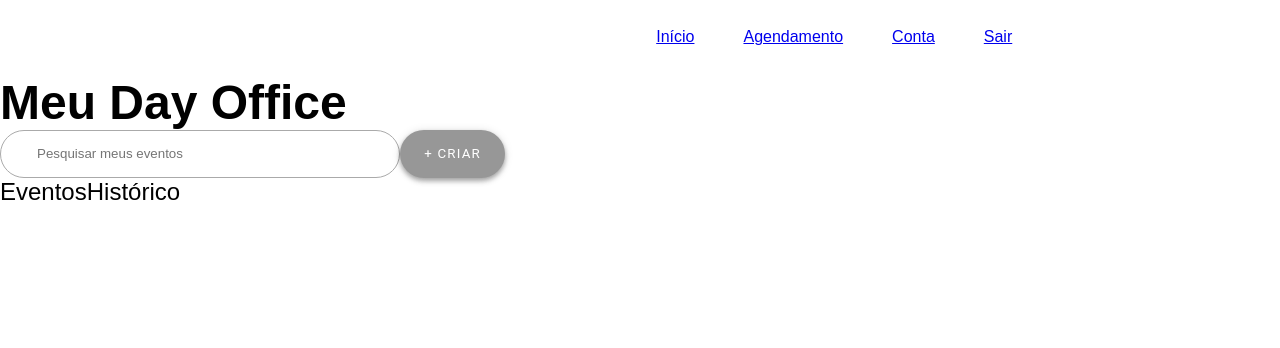
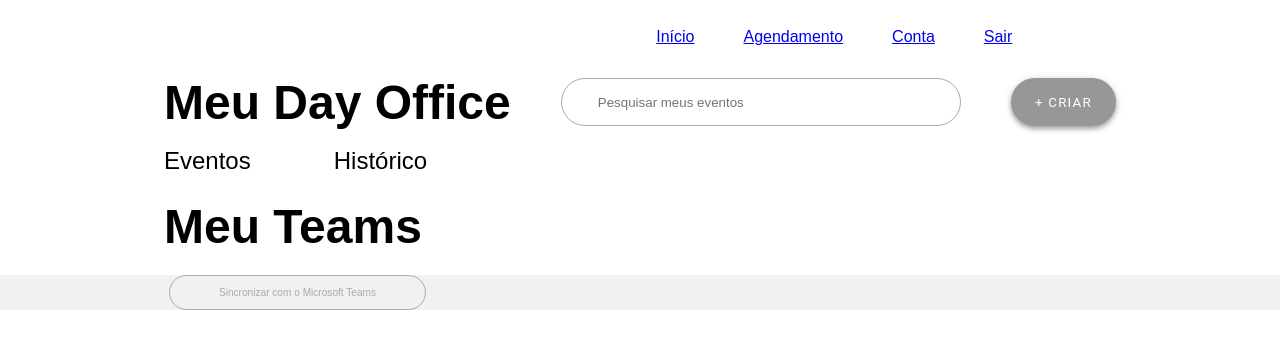
Before and after one commit to FuentesRichard/squad-31, a Next.js app in the folder PoC/Frontend/: page /Home in a window 1280 px wide. Shown: the top 348 px of the page. Built offline with nearby package versions, Linux system fonts and the light colour scheme.

Commit message:
Finalizando o main

```diff
--- a/PoC/Frontend/pages/Home.js
+++ b/PoC/Frontend/pages/Home.js
@@ -19,7 +19,18 @@ const Cabecalho = styled.header`
 `;
 
 const Main = styled.main`
-   h1 {
+   .container {
+      padding: 0 164px;
+   }
+
+   .first-area{
+      display: flex;
+      justify-content: space-between;
+      align-items: center;
+      margin-bottom: 17px;
+   }
+
+   .title {
       font-size: 48px;
       font-weight: 600;
    }
@@ -33,20 +44,31 @@ const Main = styled.main`
       box-sizing: border-box;
    }
 
-   h2 {
+   input:focus {
+      border: none;
+   }
+
+   .btn-section {
       font-size: 24px;
       display: inline;
       font-weight: 400;
+      margin-right: 83px;
+      background-color: #fff;
+      border: none;
+      border-bottom: 3px solid #fff;
+      cursor: pointer;
    }
 
-   h2:hover {
+   .btn-section:hover {
       border-bottom: 3px solid #000;
    }
 
-   button {
+   .btn-criar {
       height: 48px;
       width: 105.16px;
+      cursor: pointer;
       font-family: Roboto;
+      font-size: 13.38px;
       text-transform: uppercase;
       letter-spacing: 1.19px;
       border: none;
@@ -54,6 +76,27 @@ const Main = styled.main`
       background-color: #979797;
       color: #fff;
       box-shadow: 0px 4px 5px rgba(0, 0, 0, 0.14), 0px 1px 10px rgba(0, 0, 0, 0.12), 0px 2px 4px rgba(0, 0, 0, 0.2);
+   }
+
+   .btn-criar:hover {
+      border: none;
+   }
+
+   .teams {
+      width: 257px;
+      height: 35px;
+      background-color: #F2F0F0;
+      color: #AAAAAA;
+      border: 1.5px solid #AAAAAA;
+      border-radius: 50px;
+      font-size: 10.1182px;
+      margin-left: 169px;
+      cursor: pointer;
+   }
+
+   .content {
+      margin-top: 21px;
+      background-color: #F2F0F0;
    }
 `;
 
@@ -83,17 +126,28 @@ export default function Home() {
 
          <Main>
             <GlobalStyle />
-            <div>
-               <h1>Meu Day Office</h1>
-               <input type="text" placeholder="Pesquisar meus eventos" />
-               <button>+ Criar</button>
-            </div>
+            <section className="container ">
+               <div className="first-area">
+                  <h1 className="title">Meu Day Office</h1>
+                  <input type="text" placeholder="Pesquisar meus eventos" />
+                  <button className="btn-criar">+ Criar</button>
+               </div>
 
-            <div>
-               <h2>Eventos</h2>
-               <h2>Histórico</h2>
-            </div>
+               <button className="btn-section">Eventos</button>
+               <button className="btn-section">Histórico</button>
 
+               <div className="content">
+               </div>
+            </section>
+
+            <section>
+               <div className="container">
+                  <h2 className="title">Meu Teams</h2>
+               </div>
+               <div className="content">
+                  <button className="teams">Sincronizar com o Microsoft Teams</button>
+               </div>
+            </section>
          </Main>
       </>
    );
```
